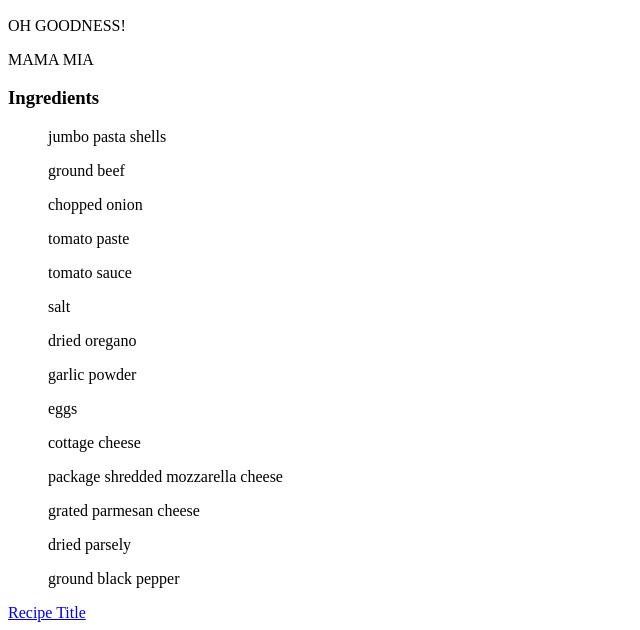
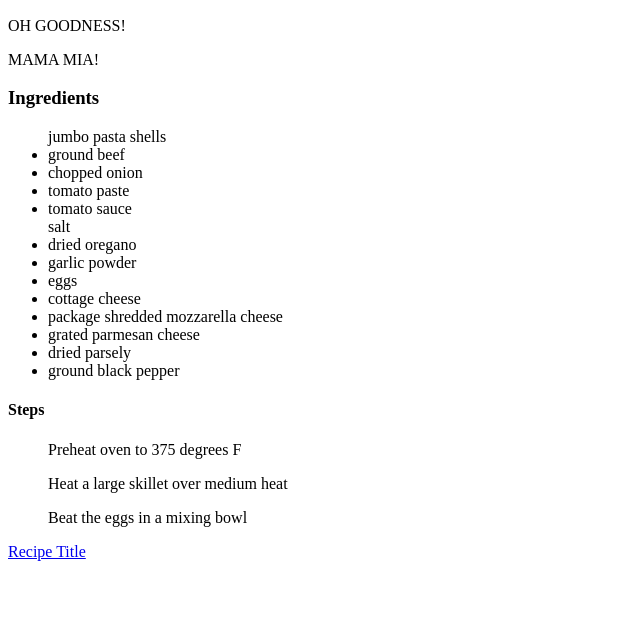
Before and after one commit to Badbill135/odin-recipes, a plain HTML site: page index.html in a window 1280 px wide. Shown: the part 434-1064 px from the top of the page, without its empty margins (0-640 px from the left). After the commit the page ends 1003 px from the top, so only its background shows below. Drawn offline with Linux system fonts and the light colour scheme.

```diff
--- a/index.html
+++ b/index.html
@@ -12,24 +12,32 @@
 
         <h2>Lasagna Stuffed Shells</h2>
         <p>OH GOODNESS!</p>
-        <p>MAMA MIA</p>
+        <p>MAMA MIA!</p>
 
 <h3>Ingredients</h3>
-<ul>jumbo pasta shells</ul>
-<ul>ground beef</ul>
-<ul>chopped onion</ul>
-<ul>tomato paste</ul>
-<ul>tomato sauce</ul>
-<ul>salt</ul>
-<ul>dried oregano</ul>
-<ul>garlic powder</ul>
-<ul>eggs</ul>
-<ul>cottage cheese</ul>
-<ul>package shredded mozzarella cheese</ul>
-<ul>grated parmesan cheese</ul>
-<ul>dried parsely</ul>
-<ul>ground black pepper</ul>
 
+<ul
+    <li>jumbo pasta shells</li>
+    <li>ground beef</li>
+    <li>chopped onion</li>
+    <li>tomato paste</li>
+    <li>tomato sauce</li>
+    <lil>salt</li>
+    <li>dried oregano</li>
+    <li>garlic powder</li>
+    <li>eggs</li>
+    <li>cottage cheese</li>
+    <li>package shredded mozzarella cheese</li>
+    <li>grated parmesan cheese</li>
+    <li>dried parsely</li>
+    <li>ground black pepper</li>
+</ul>
+
+<h4>Steps</h4>
+<ol>Preheat oven to 375 degrees F</ol>
+<ol>Heat a large skillet over medium heat</ol>
+<ol>Beat the eggs in a mixing bowl</ol>
+<ol></ol>
         <a href="recipename.html">Recipe Title</a>
     </body>
 </html>
```
